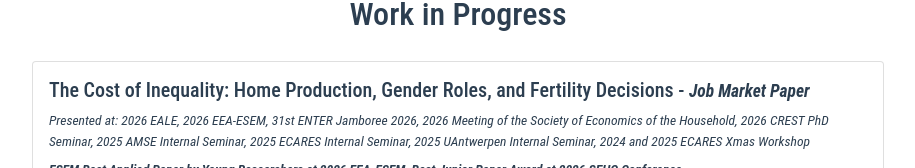
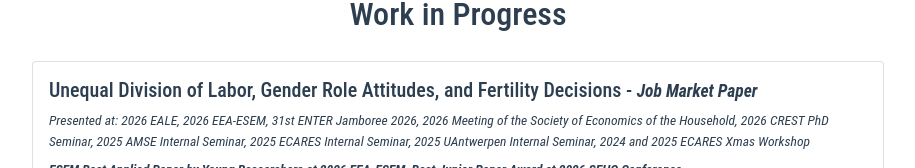
Before and after one commit to Wenqi-Lu/wenqi-lu.github.io, a Vue app: page /research in a window 1280 px wide. Shown: the part 553-721 px from the top of the page, without its empty margins (182-1097 px from the left). Built offline with nearby package versions, Linux system fonts and the light colour scheme.

Commit message:
doc(Home,Research): update JMP draft, update CV

```diff
--- a/src/views/Home.vue
+++ b/src/views/Home.vue
@@ -8,7 +8,7 @@
       I use structural and applied methods to study family decision-making, with a particular focus on gender inequality. My work examines the intrahousehold allocation of time and money, fertility decisions, and women's labor market dynamics.
     </p>
     <p>
-      <strong>I am on the 2026–27 economics job market.</strong>
+      <strong>I am on the 2026–27 job market.</strong>
     </p>
     <p>
       Find out more through my
--- a/src/views/Research.vue
+++ b/src/views/Research.vue
@@ -4,10 +4,10 @@
 
     <h2>Work in Progress</h2>
 
-    <wip-card name="The Cost of Inequality: Home Production, Gender Roles, and Fertility Decisions  - <small><em><strong>Job Market Paper</strong></em></small>"
+    <wip-card name="Unequal Division of Labor, Gender Role Attitudes, and Fertility Decisions  - <small><em><strong>Job Market Paper</strong></em></small>"
       present="2026 EALE, 2026 EEA-ESEM, 31st ENTER Jamboree 2026, 2026 Meeting of the Society of Economics of the Household, 2026 CREST PhD Seminar, 2025 AMSE Internal Seminar, 2025 ECARES Internal Seminar, 2025 UAntwerpen Internal Seminar, 2024 and 2025 ECARES Xmas Workshop"
       award="ESEM Best Applied Paper by Young Researchers at 2026 EEA-ESEM, Best Junior Paper Award at 2026 SEHO Conference"
-      abstract="Declining fertility is a common concern in high-income countries. One central cause is the gendered division of labor between spouses, in which women perform most domestic labor regardless of their education and career prospects, while men specialize in market work. This paper studies how this division shapes fertility through the non-pecuniary costs it imposes on women, including the disutility of a disproportionate childcare burden and lost career fulfillment, which vary with their gender role attitudes. Using data from the Japanese Panel Survey of Consumers, I estimate a life-cycle model in which spouses jointly decide on time allocation and fertility. The results show that gender role attitudes determine how women perceive the unequal division of labor and thereby shape their fertility decisions. Husbands’ long working hours limit their involvement in childcare, and reducing these hours raises fertility, particularly among progressive women. Moreover, a more equal allocation of paid and unpaid work between spouses preserves or increase the fertility gains, suggesting that greater gender equality need not come at the expense of fertility."
+      abstract="This paper studies how the division of labor between spouses shapes fertility in Japan, a country with very low fertility and large gender gaps in paid and unpaid work. Using panel data on time use and gender role attitudes, I estimate a life-cycle model in which couples jointly decide on consumption, time use, and fertility. In the model, an unequal division of labor can be costly to women beyond forgone earnings, through perceived unfairness and lost career fulfillment. The estimates show that this cost falls mainly on progressive women. Cutting husbands’ weekly hours from 60 to 54 raises completed fertility by up to 4.4%, most among progressive women, although husbands spend at most 14% of the freed time on housework. Under these hours cuts, a more equal division of housework raises both women’s labor supply and fertility, suggesting that greater gender equality need not come at the expense of fertility."
       link="/publications/FertilityNew.pdf"
       />
 
```
Also changed, not shown: 2 other files (tests, documents, lock files or other folders).
